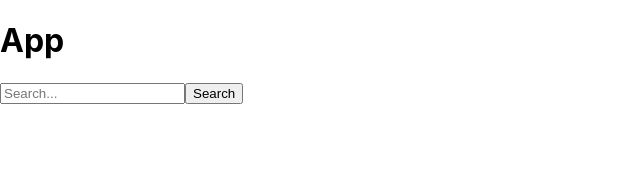
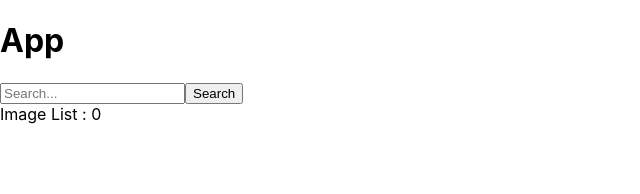
Before and after one commit to geekyanuj/react-tutorial, a React (Create React App) app in the folder using-api-with-react-example/: page / in a window 1280 px wide. Shown: the top 194 px of the page, without its empty margins (0-640 px from the left). Built offline with nearby package versions, Linux system fonts and the light colour scheme.

Commit message:
Added and Demostrated the Child to Parent Communication

```diff
--- a/using-api-with-react-example/src/App.js
+++ b/using-api-with-react-example/src/App.js
@@ -1,14 +1,20 @@
-import SearchBar from "./components/SearchBar";
-import SearchImages from "./api";
-import ImageList from "./components/ImageList";
+import { useState } from 'react';
+import SearchBar from './components/SearchBar';
+import SearchImages from './api';
+import ImageList from './components/ImageList';
 
 
 
 function App() {
+
+  const [images, setImages] = useState([]);
+
   const handleSubmit = async(term) => {
-    console.log("Do a search with ", term);
+    // console.log("Do a search with ", term);
     const result = await SearchImages(term);
-     console.log(result);
+    //  console.log(result);
+     setImages(result);
+
 
   };
 
@@ -16,6 +22,7 @@ function App() {
     <div className="App">
       <h1> App</h1>
       <SearchBar onSubmit={handleSubmit} />
+      <ImageList images={images}></ImageList>
     </div>
   );
 }
--- a/using-api-with-react-example/src/components/imageList.js
+++ b/using-api-with-react-example/src/components/imageList.js
@@ -0,0 +1,5 @@
+function ImageList({images}){
+    return <div>Image List : {images.length}</div>
+};
+
+export default ImageList;
```
